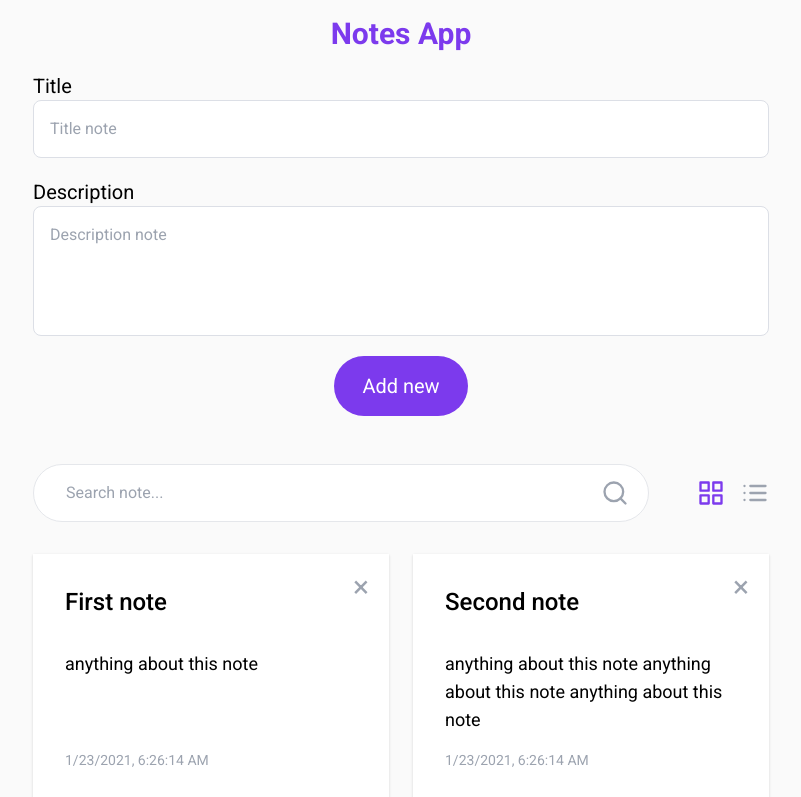
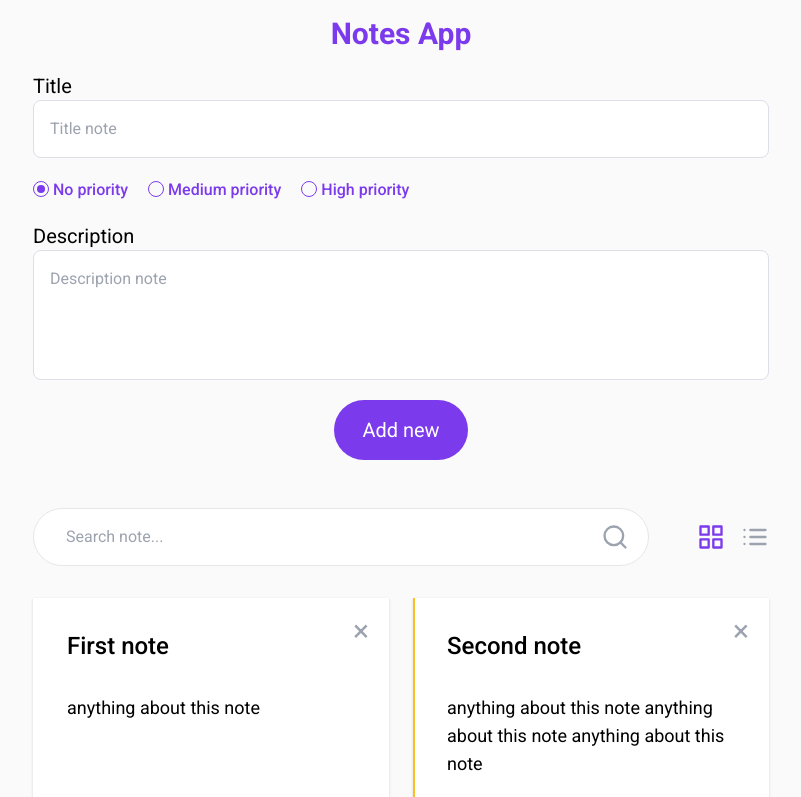
Before and after one commit to SafychCSS/notes, a Vue app: page / in a window 1280 px wide. Shown: the top 797 px of the page, without its empty margins (239-1040 px from the left). Built offline with nearby package versions, Linux system fonts and the light colour scheme.

Commit message:
add prority

```diff
--- a/src/App.vue
+++ b/src/App.vue
@@ -9,21 +9,21 @@
             <SearchNote @search="search = $event" />
 
             <div class="flex text-gray-400">
-                <button type="button" class="ml-4">
-                    <svg class="w-7 h-7 active-element hover:text-purple-600 transition duration-300">
+                <button @click="active = true" :class="{'active-element': active}" type="button" class="ml-4 hover:text-purple-600 transition duration-300">
+                    <svg class="w-7 h-7">
                         <use xlink:href="./assets/img/sprite.svg#icon-tile"></use>
                     </svg>
                 </button>
 
-                <button type="button" class="ml-4">
-                    <svg class="w-7 h-7 hover:text-purple-600 transition duration-300">
+                <button @click="active = false" :class="{'active-element': !active}" type="button" class="ml-4 hover:text-purple-600 transition duration-300">
+                    <svg class="w-7 h-7">
                         <use xlink:href="./assets/img/sprite.svg#icon-list"></use>
                     </svg>
                 </button>
             </div>
         </div>
 
-        <Notes :notes="filteredNotes" @removeNote="removeNote" />
+        <Notes :notes="filteredNotes" @removeNote="removeNote" :class="{'sm:grid-cols-2': active}" />
 
     </div>
 </template>
@@ -51,32 +51,37 @@ export default {
                     id: 1,
                     title: 'First note',
                     description: 'anything about this note',
+                    priority: 'no',
                     dataAdd: new Date().toLocaleString()
                 },
                 {
                     id: 2,
                     title: 'Second note',
                     description: 'anything about this note anything about this note anything about this note',
+                    priority: 'medium',
                     dataAdd: new Date().toLocaleString()
                 },
                 {
                     id: 3,
                     title: 'Third note',
                     description: 'anything about this note',
+                    priority: 'high',
                     dataAdd: new Date().toLocaleString()
                 },
             ],
-            search: ''
+            search: '',
+            active: true
         }
     },
     methods: {
         addNote(note) {
             if (this.note.title.length < 3) return false;
-            let {title, description} = note;
+            let {title, description, priority} = note;
             this.notes.push({
                 id: this.notes.length + 1,
-                title: title,
-                description: description,
+                title,
+                description,
+                priority,
                 dataAdd: new Date().toLocaleString()
             });
 
--- a/src/assets/scss/main.scss
+++ b/src/assets/scss/main.scss
@@ -21,6 +21,17 @@ body {
 
 textarea {
     resize: none;
+}
+
+.visibility-hidden {
+    position: absolute;
+    width: 1px;
+    height: 1px;
+    margin: -1px;
+    padding: 0;
+    overflow: hidden;
+    border: 0;
+    clip: rect(0 0 0 0)
 }
 
 .form {
@@ -49,6 +60,55 @@ textarea {
     @apply text-purple-600;
 }
 
+.radio {
+    &__label {
+        position: relative;
+        padding-left: 20px;
+        @apply text-purple-600;
+        @apply font-medium;
+        cursor: pointer;
+
+        &::after, &::before {
+            position: absolute;
+            top: 1px;
+            left: 0;
+            content: '';
+            transition: .3s;
+        }
+
+        &::after {
+            top: 5px;
+            left: 4px;
+            width: 8px;
+            height: 8px;
+            opacity: 0;
+            border-radius: 100%;
+            background-color: CurrentColor;
+        }
+
+        &::before {
+            width: 16px;
+            height: 16px;
+            border: 1px solid CurrentColor;
+            border-radius: 100%;
+        }
+    }
+
+    &__input:checked + &__label::after {
+        opacity: 1;
+    }
+}
+
+.priority {
+    &-medium {
+        @apply border-yellow-400;
+    }
+
+    &-high {
+        @apply border-red-400;
+    }
+}
+
 @media (min-width: 1680px) {
 
 }
--- a/src/components/NewNote.vue
+++ b/src/components/NewNote.vue
@@ -4,6 +4,20 @@
             <div class="form__block my-5">
                 <label for="note-title" class="block text-xl">Title</label>
                 <input v-model="note.title" class="form__input block border w-full rounded-lg p-4 focus:border-purple-400 transition duration-300" name="note-title" id="note-title" type="text" placeholder="Title note">
+            </div>
+
+            <div class="form__block my-5 flex">
+                <div class="radio mr-5" v-for="(priority, index) in priorities" :key="index">
+                    <input
+                        v-model="currentPriority"
+                        :value="priority.value"
+                        :id="'priority' + priority.value"
+                        class="visibility-hidden radio__input"
+                        type="radio"
+                        name="priority"
+                    >
+                    <label class="radio__label" :for="'priority' + priority.value">{{ priority.label }}</label>
+                </div>
             </div>
 
             <div class="form__block my-5">
@@ -25,10 +39,28 @@ export default {
         }
     },
     data() {
-        return {}
+        return {
+            newNote: null,
+            currentPriority: 'no',
+            priorities: [
+                {
+                    label: 'No priority',
+                    value: 'no'
+                },
+                {
+                    label: 'Medium priority',
+                    value: 'medium'
+                },
+                {
+                    label: 'High priority',
+                    value: 'high'
+                }
+            ]
+        }
     },
     methods: {
         addNote() {
+            this.note.priority = this.currentPriority;
             this.$emit('addNote', this.note);
         }
     }
--- a/src/components/Notes.vue
+++ b/src/components/Notes.vue
@@ -1,5 +1,5 @@
 <template>
-    <div class="notes grid grid-cols-2 gap-6 my-8">
+    <div class="notes grid grid-cols-1 gap-6 my-8">
         <NotesItem v-for="note in notes" :note="note" @removeNote="removeNote" />
     </div>
 </template>
--- a/src/components/NotesItem.vue
+++ b/src/components/NotesItem.vue
@@ -1,5 +1,5 @@
 <template>
-    <div class="note relative flex flex-col bg-white shadow p-8 hover:shadow-lg transition duration-300">
+    <div :class="'priority-' + note.priority" class="note border-l-2 border-transparent relative flex flex-col bg-white shadow p-8 hover:shadow-lg transition duration-300">
         <p class="note__title font-medium text-2xl mb-4">{{ note.title }}</p>
         <p class="note__description text-lg my-4">{{ note.description }}</p>
         <span class="note__date text-sm text-gray-400 mt-auto">{{ note.dataAdd }}</span>
```
